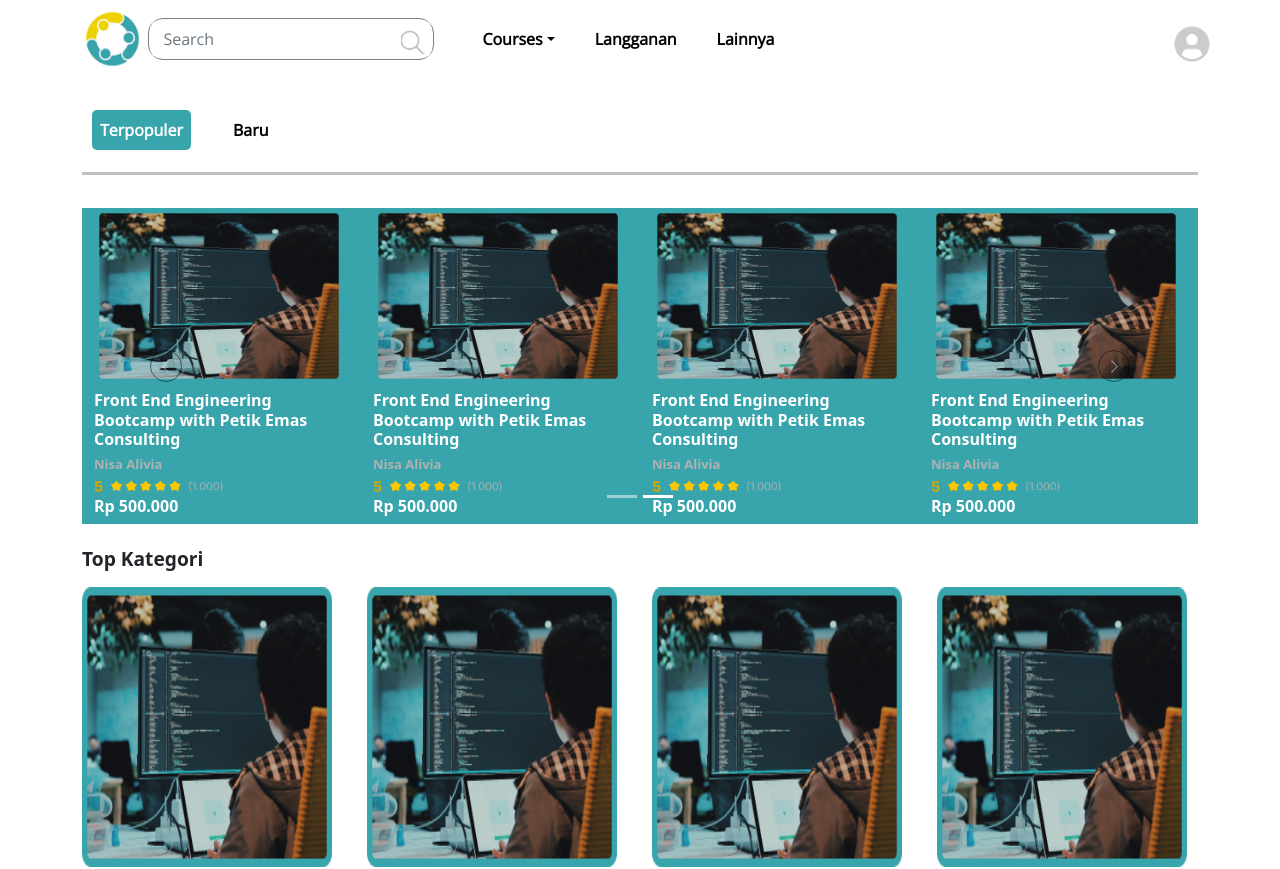
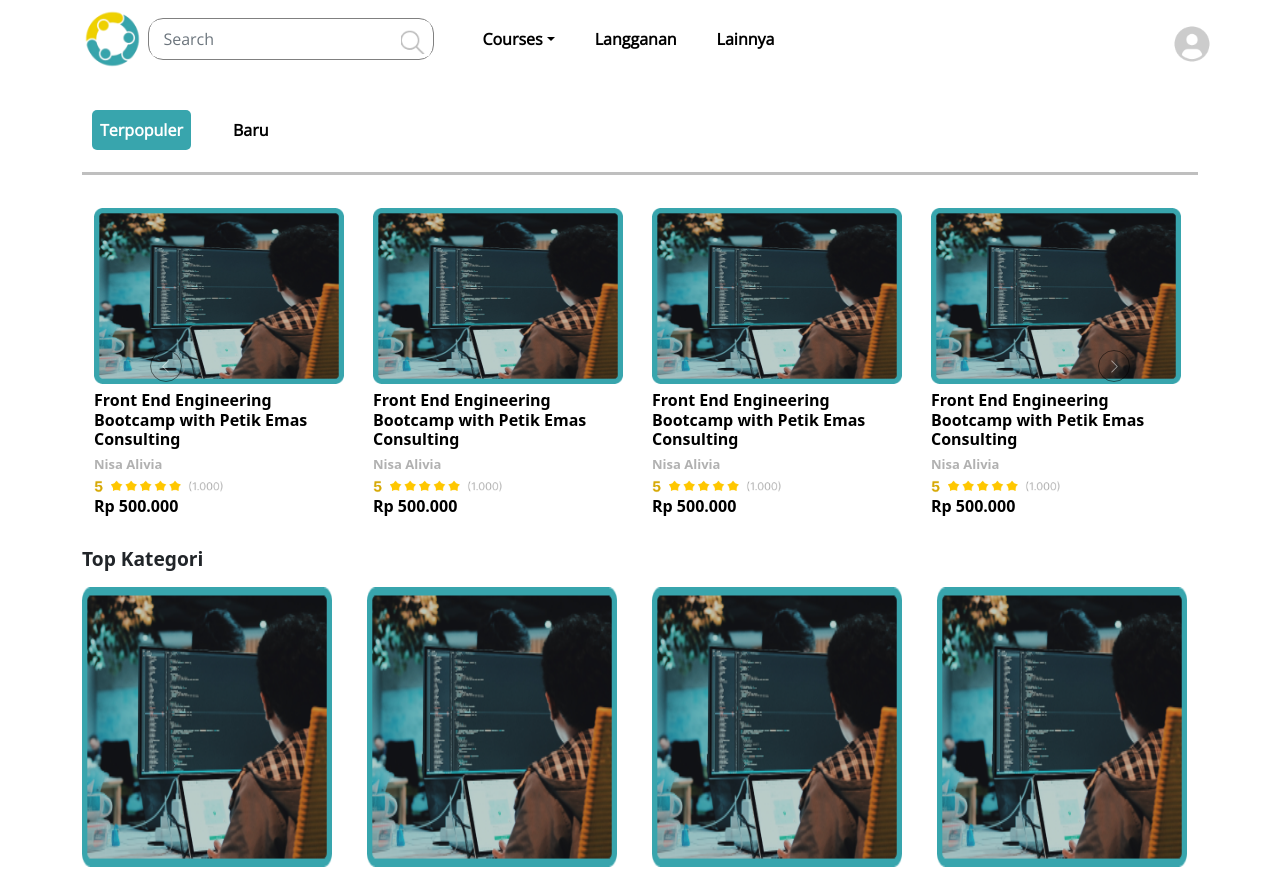
Before and after one commit to ervindwik/fe-comdev, a React (Create React App) app: page /course in a window 1280 px wide. Shown: the top 869 px of the page. Built offline with nearby package versions, Linux system fonts and the light colour scheme.

Commit message:
modified: style carousel

```diff
--- a/package.json
+++ b/package.json
@@ -13,6 +13,7 @@
     "admin-lte": "^3.2.0",
     "axios": "^1.1.3",
     "bootstrap": "^5.2.1",
+    "gapi-script": "^1.2.0",
     "jquery": "^3.6.1",
     "react": "^18.2.0",
     "react-bootstrap": "^2.5.0",
--- a/src/Components/CourseComp/Carousel.jsx
+++ b/src/Components/CourseComp/Carousel.jsx
@@ -2,13 +2,14 @@ import React from 'react';
 import Carousel from 'react-bootstrap/Carousel';
 import 'bootstrap/dist/css/bootstrap.min.css';
 import { Container, Col, Row } from "react-bootstrap";
-import gambar1 from '../../assets/img-course.png'
-import gambar2 from '../../assets/rating.png'
+import gambar1 from '../../assets/img-course.png';
+import gambar2 from '../../assets/rating.png';
+import "../../Styles/Course.css";
 
 function Slider() {
   return (
     <Carousel id="carousel-section">
-        <Carousel.Item interval={3000}>
+        <Carousel.Item interval={3000} id="slide">
             <Container>
                 <Row>
                     <Col xs={{ span: 12, order: 1 }} md={{ span: 3, order: 1 }}>
@@ -46,7 +47,7 @@ function Slider() {
             </Container>
         </Carousel.Item>
 
-        <Carousel.Item interval={3000}>
+        <Carousel.Item interval={3000} id="slide">
             <Container>
                 <Row>
                     <Col xs={{ span: 12, order: 1 }} md={{ span: 3, order: 1 }}>
--- a/src/Styles/Course.css
+++ b/src/Styles/Course.css
@@ -97,3 +97,8 @@ p {
     margin-left: 1%;
     width: 50%;
 }
+
+#slide {
+    background-color: #fff;
+    color: #000;
+}
```
Also changed, not shown: 1 other file (tests, documents, lock files or other folders).
